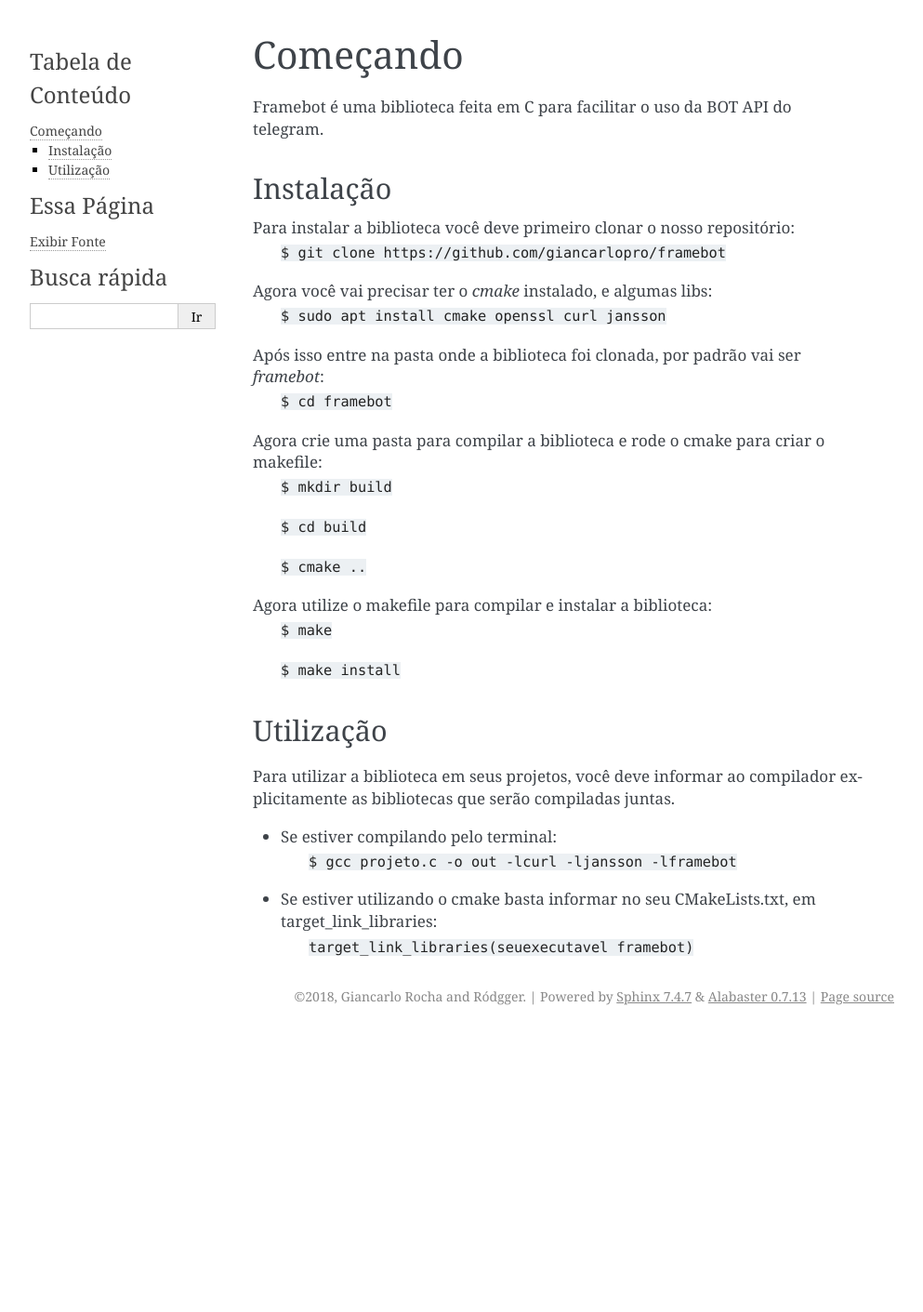
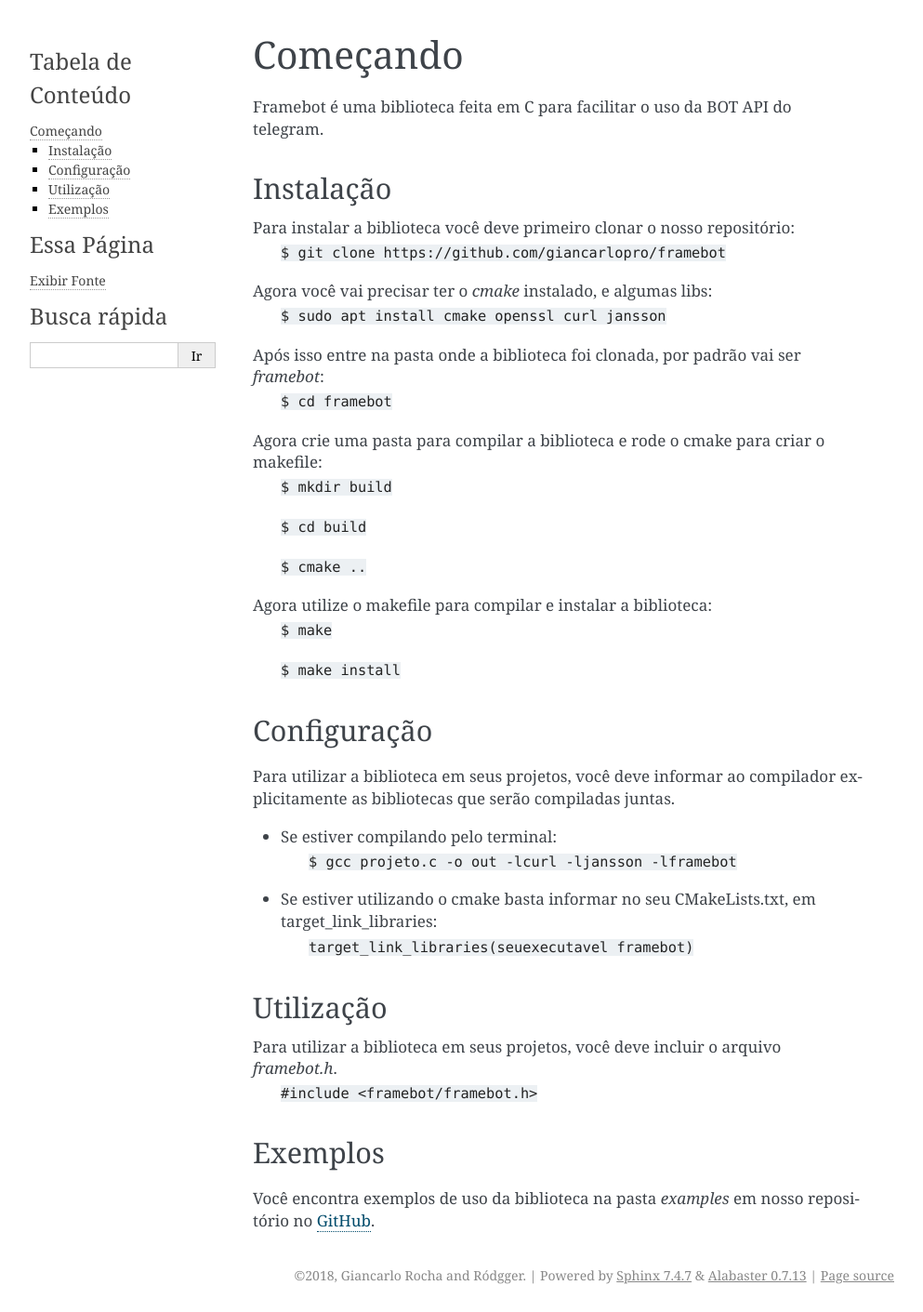
Before and after one commit to giancarlopro/framebot, a Sphinx documentation site: the page built from docs/source/starting.rst, in a window 1280 px wide. Shown: the whole page at 93% size, without its empty margins (148-1141 px from the left). Built offline with Sphinx 7.4.7, drawn with Linux system fonts in a browser that asks for light colours; before the commit the page ends 1111 px from its top, so only the background shows below that.

Commit message:
Added utilization step

```diff
--- a/docs/source/starting.rst
+++ b/docs/source/starting.rst
@@ -27,8 +27,8 @@ Agora utilize o makefile para compilar e instalar a biblioteca:
 
     ``$ make install``
 
-Utilização
-----------
+Configuração
+------------
 
 Para utilizar a biblioteca em seus projetos, você deve informar ao compilador explicitamente
 as bibliotecas que serão compiladas juntas.
@@ -38,3 +38,16 @@ as bibliotecas que serão compiladas juntas.
 
 * Se estiver utilizando o cmake basta informar no seu CMakeLists.txt, em target_link_libraries:
     ``target_link_libraries(seuexecutavel framebot)``
+
+Utilização
+----------
+
+Para utilizar a biblioteca em seus projetos, você deve incluir o arquivo `framebot.h`.
+    ``#include <framebot/framebot.h>``
+
+Exemplos
+--------
+
+Você encontra exemplos de uso da biblioteca na pasta `examples` em nosso repositório no `GitHub`_.
+
+.. _`GitHub`: https://github.com/giancarlopro/framebot/blob/master/examples
```
